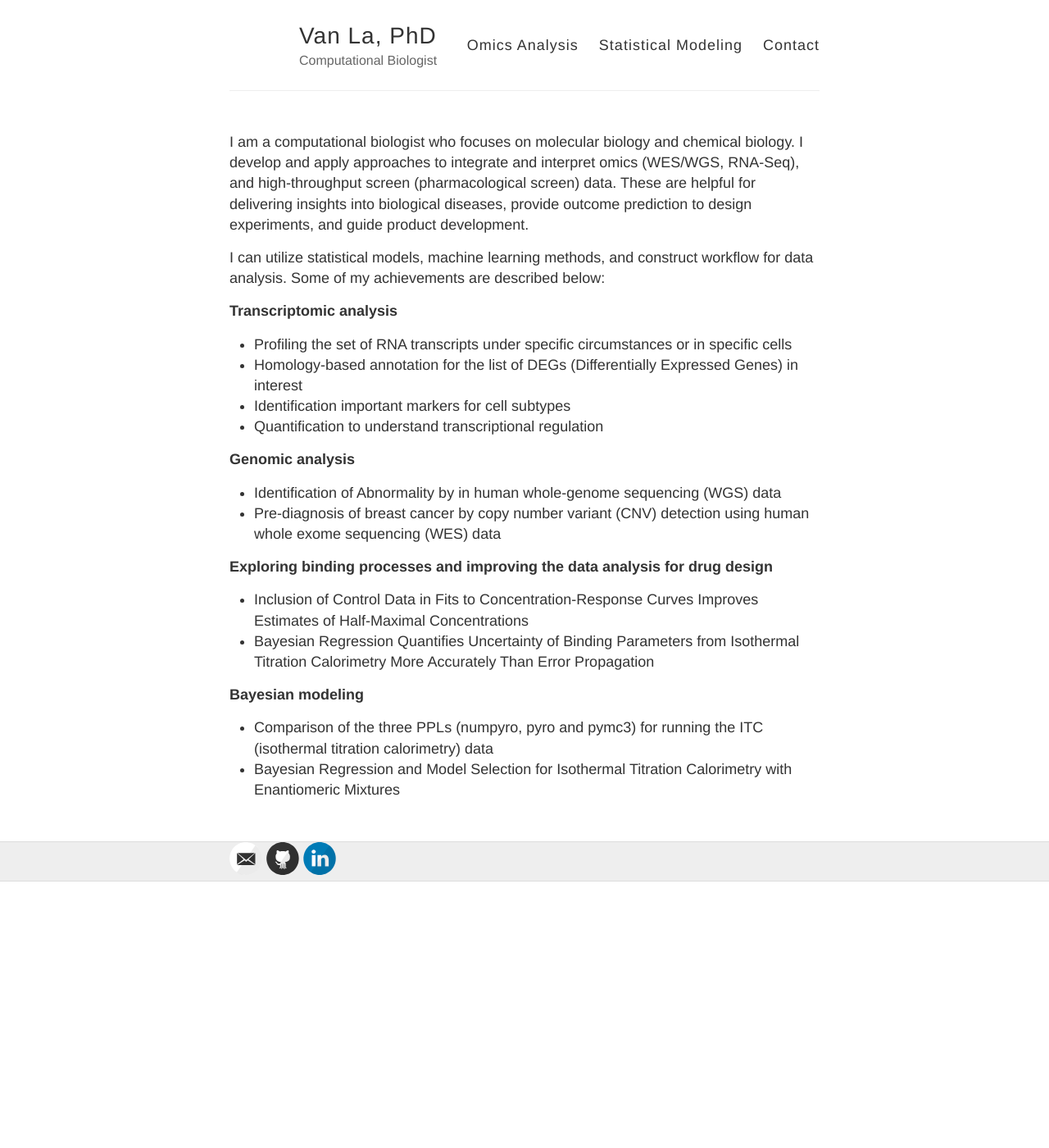
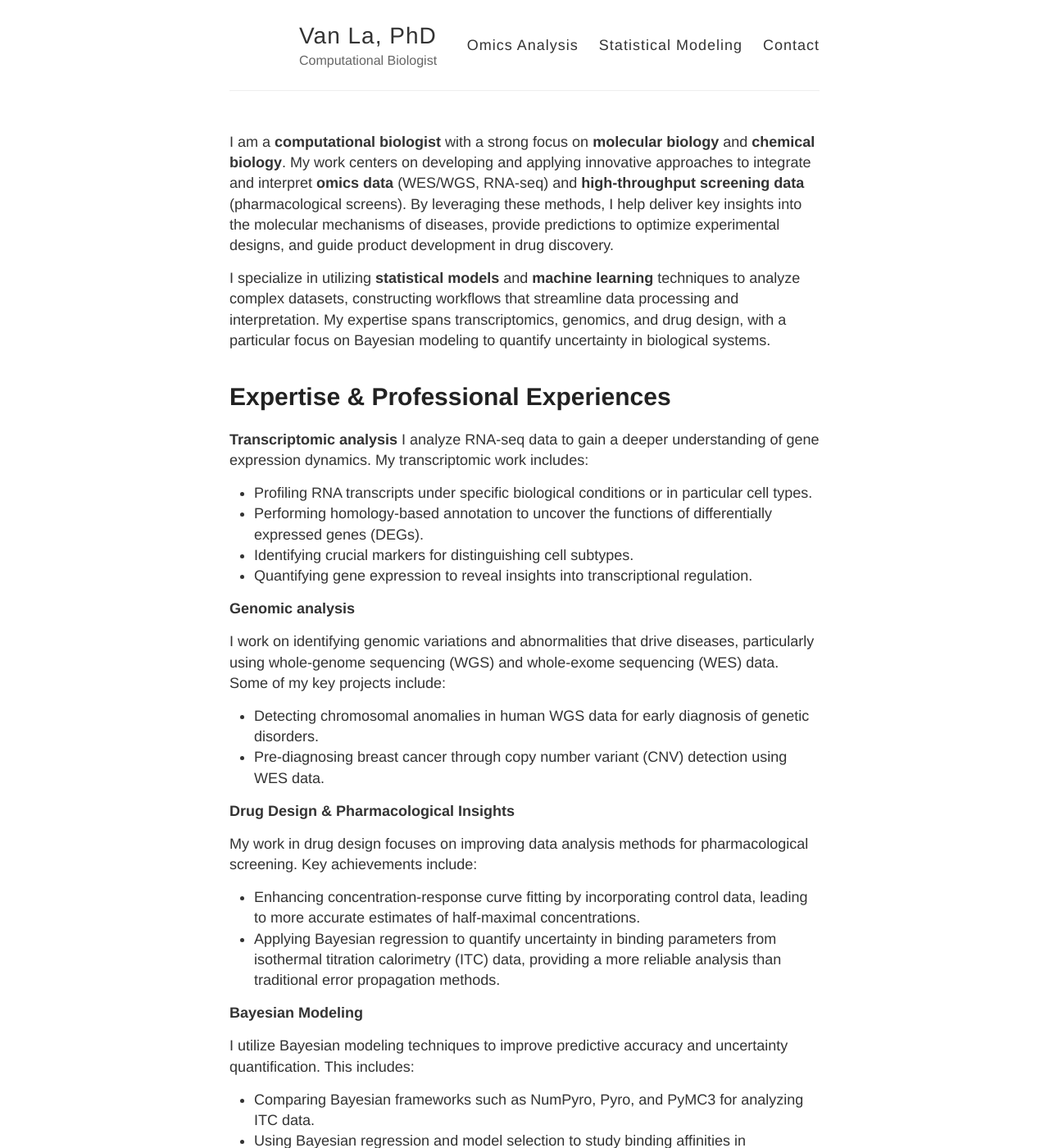
Before and after one commit to vanngocthuyla/Data_Analysis, a Jekyll site: the page built from _pages/intro.md, in a window 1280 px wide and 1400 px high. Shown: the whole window at 82% size. Built offline with Jekyll 4.4.1, drawn with Linux system fonts in a browser that asks for light colours; some of the changed text lies outside the part shown.

Commit message:
Update intro.md

```diff
--- a/_pages/intro.md
+++ b/_pages/intro.md
@@ -5,24 +5,41 @@ sitemap: false
 permalink: /
 ---
 
-I am a computational biologist who focuses on molecular biology and chemical biology. I develop and apply approaches to integrate and interpret omics (WES/WGS, RNA-Seq), and high-throughput screen (pharmacological screen) data. These are helpful for delivering insights into biological diseases, provide outcome prediction to design experiments, and guide product development.
+I am a **computational biologist** with a strong focus on **molecular biology** and **chemical biology**. My work centers on developing and applying innovative approaches to integrate and interpret **omics data** (WES/WGS, RNA-seq) and **high-throughput screening data** (pharmacological screens). By leveraging these methods, I help deliver key insights into the molecular mechanisms of diseases, provide predictions to optimize experimental designs, and guide product development in drug discovery.
 
-I can utilize statistical models, machine learning methods, and construct workflow for data analysis. Some of my achievements are described below:
+I specialize in utilizing **statistical models** and **machine learning** techniques to analyze complex datasets, constructing workflows that streamline data processing and interpretation. My expertise spans transcriptomics, genomics, and drug design, with a particular focus on Bayesian modeling to quantify uncertainty in biological systems.
+
+# Expertise & Professional Experiences
 
 **Transcriptomic analysis**
-- Profiling the set of RNA transcripts under specific circumstances or in specific cells
-- Homology-based annotation for the list of DEGs (Differentially Expressed Genes) in interest
-- Identification important markers for cell subtypes
-- Quantification to understand transcriptional regulation
+I analyze RNA-seq data to gain a deeper understanding of gene expression dynamics. My transcriptomic work includes:
+
+- Profiling RNA transcripts under specific biological conditions or in particular cell types.
+- Performing homology-based annotation to uncover the functions of differentially expressed genes (DEGs).
+- Identifying crucial markers for distinguishing cell subtypes.
+- Quantifying gene expression to reveal insights into transcriptional regulation.
 
 **Genomic analysis**
-- Identification of Abnormality by in human whole-genome sequencing (WGS) data
-- Pre-diagnosis of breast cancer by copy number variant (CNV) detection using human whole exome sequencing (WES) data
 
-**Exploring binding processes and improving the data analysis for drug design**
-- Inclusion of Control Data in Fits to Concentration-Response Curves Improves Estimates of Half-Maximal Concentrations
-- Bayesian Regression Quantifies Uncertainty of Binding Parameters from Isothermal Titration Calorimetry More Accurately Than Error Propagation
+I work on identifying genomic variations and abnormalities that drive diseases, particularly using whole-genome sequencing (WGS) and whole-exome sequencing (WES) data. Some of my key projects include:
 
-**Bayesian modeling**
-- Comparison of the three PPLs (numpyro, pyro and pymc3) for running the ITC (isothermal titration calorimetry) data
-- Bayesian Regression and Model Selection for Isothermal Titration Calorimetry with Enantiomeric Mixtures
+- Detecting chromosomal anomalies in human WGS data for early diagnosis of genetic disorders.
+- Pre-diagnosing breast cancer through copy number variant (CNV) detection using WES data.
+
+**Drug Design & Pharmacological Insights**
+
+My work in drug design focuses on improving data analysis methods for pharmacological screening. Key achievements include:
+
+- Enhancing concentration-response curve fitting by incorporating control data, leading to more accurate estimates of half-maximal concentrations.
+- Applying Bayesian regression to quantify uncertainty in binding parameters from isothermal titration calorimetry (ITC) data, providing a more reliable analysis than traditional error propagation methods.
+
+**Bayesian Modeling**
+
+I utilize Bayesian modeling techniques to improve predictive accuracy and uncertainty quantification. This includes:
+
+- Comparing Bayesian frameworks such as NumPyro, Pyro, and PyMC3 for analyzing ITC data.
+- Using Bayesian regression and model selection to study binding affinities in enantiomeric mixtures through ITC.
+
+# Get in Touch
+
+For collaborations or inquiries, feel free to reach out. I'm always excited to discuss how computational biology can advance research and product development in healthcare and pharmaceuticals.
```
